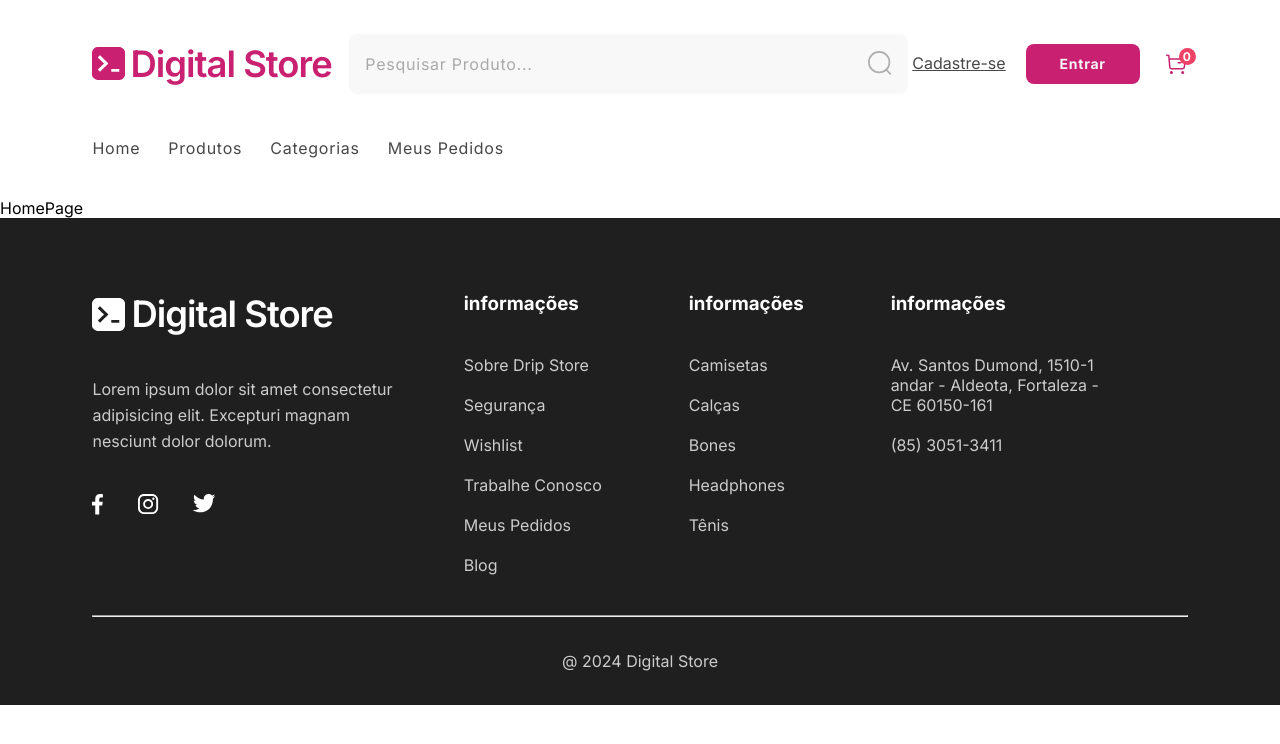
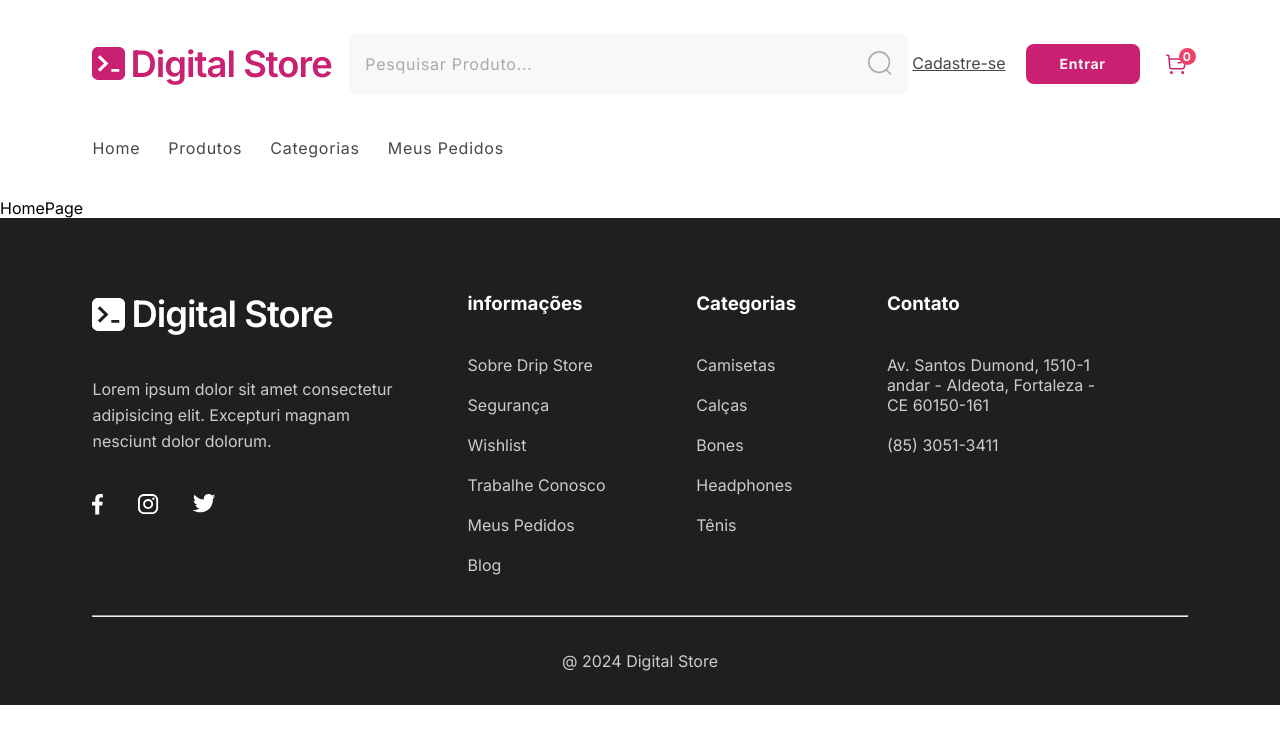
Before and after one commit to Marleysouza/Digital-Store, a React (Vite) app: page / in a window 1280 px wide. Shown: the top 744 px of the page. Built offline with nearby package versions, Linux system fonts and the light colour scheme.

Commit message:
:recycle: refactor: Mudança nas chamadas dos components de informações do Footer

```diff
--- a/src/components/Footer.jsx
+++ b/src/components/Footer.jsx
@@ -18,8 +18,8 @@ const Footer = () => {
                 </div>
                 <div id="rodape-info">
                     <Info title={"informações"} informations={informacoes} />
-                    <Info title={"informações"} informations={categorias} />
-                    <Info title={"informações"} informations={contatos} />
+                    <Info title={"Categorias"} informations={categorias} />
+                    <Info title={"Contato"} informations={contatos} />
                 </div>
             </div>
             <hr />
```
